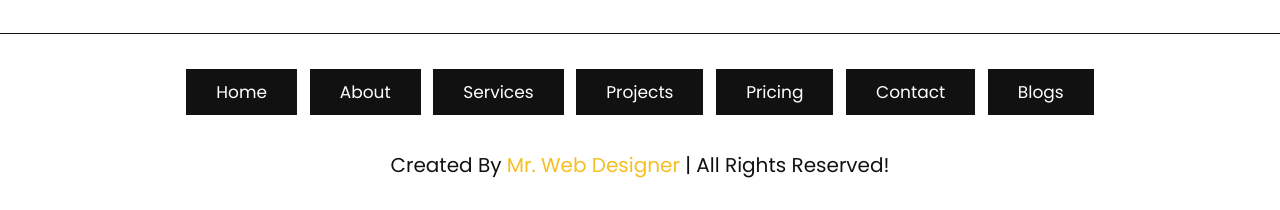
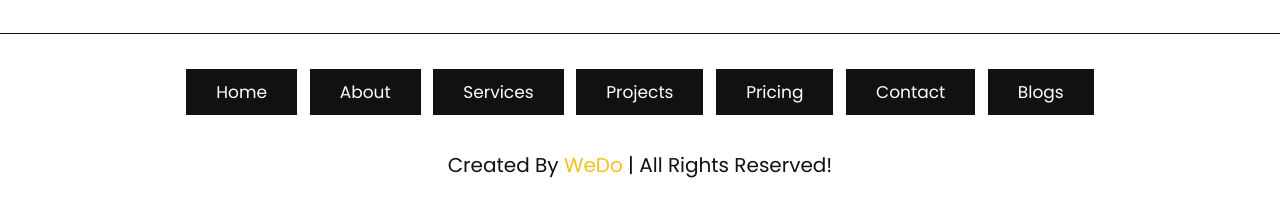
Before and after one commit to Gorangmad/jason, a plain HTML site: page construction/index.html in a window 1280 px wide. Shown: the part 5950-6160 px from the top of the page. Drawn offline with nearby package versions, Linux system fonts and the light colour scheme; some packages are replaced by stand-ins of ours; a script that the page names is missing.

Commit message:
first change

```diff
--- a/construction/index.html
+++ b/construction/index.html
@@ -682,7 +682,7 @@
       <a class="btn" href="#blogs">blogs</a>
    </div>
 
-   <div class="credit"> created by <span>mr. web designer</span> | all rights reserved! </div>
+   <div class="credit"> created by <span>WeDo</span> | all rights reserved! </div>
 
 </footer>
 
```
